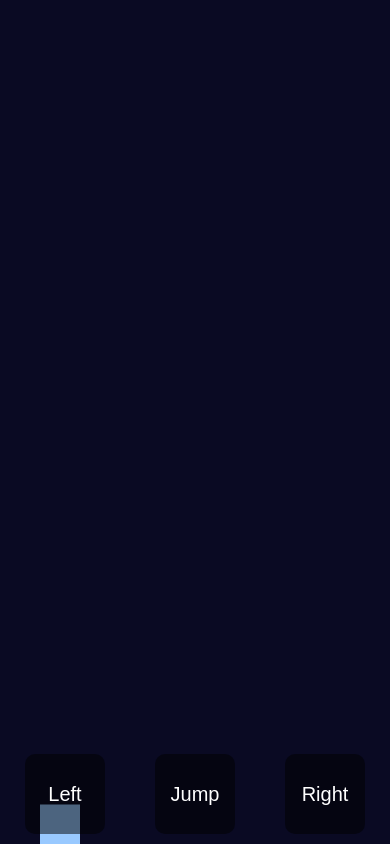
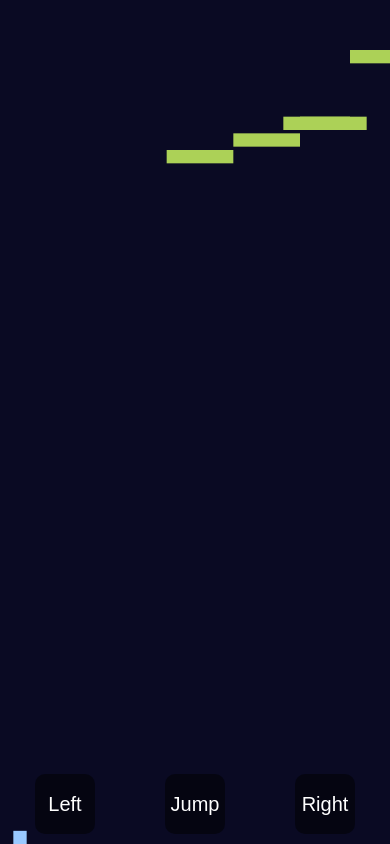
Before and after one commit to RaphaelIsaiah/Platform-Game, a plain HTML site: page index.html in a window 390 px wide. Both pictures are taken after a click on the button "Start Game". Drawn offline with Linux system fonts and the light colour scheme.

Commit message:
project pause.

```diff
--- a/script.js
+++ b/script.js
@@ -7,6 +7,7 @@ const checkpointMessage = document.querySelector(".checkpoint-screen > p");
 
 // Canvas setup
 const ctx = canvas.getContext("2d");
+const scaleFactor = window.innerWidth / 1170; // Adjusted based the initial design width
 canvas.width = window.innerWidth;
 canvas.height = window.innerHeight;
 
@@ -48,15 +49,15 @@ document
 class Player {
   constructor() {
     this.position = {
-      x: proportionalSize(10),
-      y: proportionalSize(400),
+      x: 10 * scaleFactor,
+      y: 400 * scaleFactor,
     };
     this.velocity = {
       x: 0,
       y: 0,
     };
-    this.width = proportionalSize(40);
-    this.height = proportionalSize(40);
+    this.width = 40 * scaleFactor;
+    this.height = 40 * scaleFactor;
   }
 
   draw() {
@@ -95,9 +96,9 @@ class Player {
 
 class Platform {
   constructor(x, y) {
-    this.position = { x, y };
-    this.width = proportionalSize(200);
-    this.height = proportionalSize(40);
+    this.position = { x: x * scaleFactor, y: y * scaleFactor };
+    this.width = 200 * scaleFactor;
+    this.height = 40 * scaleFactor;
   }
   draw() {
     ctx.fillStyle = "#acd157";
@@ -107,9 +108,9 @@ class Platform {
 
 class CheckPoint {
   constructor(x, y, z) {
-    this.position = { x, y };
-    this.width = proportionalSize(40);
-    this.height = proportionalSize(70);
+    this.position = { x: x * scaleFactor, y: y * scaleFactor };
+    this.width = 40 * scaleFactor;
+    this.height = 70 * scaleFactor;
     this.claimed = false;
     this.level = z;
   }
@@ -291,7 +292,7 @@ const movePlayer = (key, xVelocity, isPressed) => {
     case "ArrowUp":
     case " ":
     case "Spacebar":
-      player.velocity.y -= 8;
+      player.velocity.y -= 8 * scaleFactor;
       break;
 
     case "ArrowRight":
--- a/styles.css
+++ b/styles.css
@@ -91,8 +91,8 @@ body {
   }
 
   .controls > button {
-    width: 80px;
-    height: 80px;
+    width: 60px;
+    height: 60px;
     background-color: rgba(0, 0, 0, 0.5);
     color: white;
     font-size: 20px;
```
